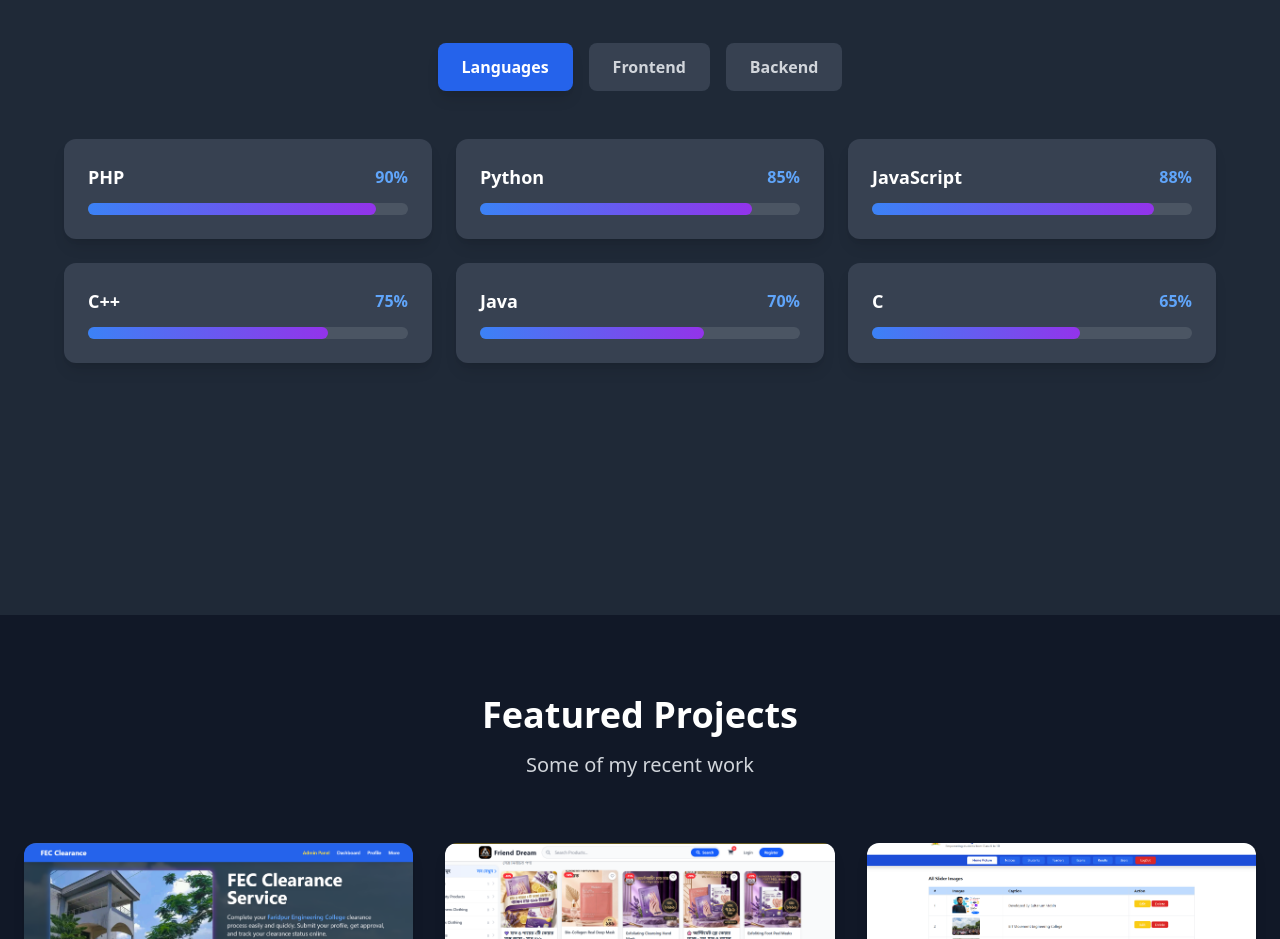
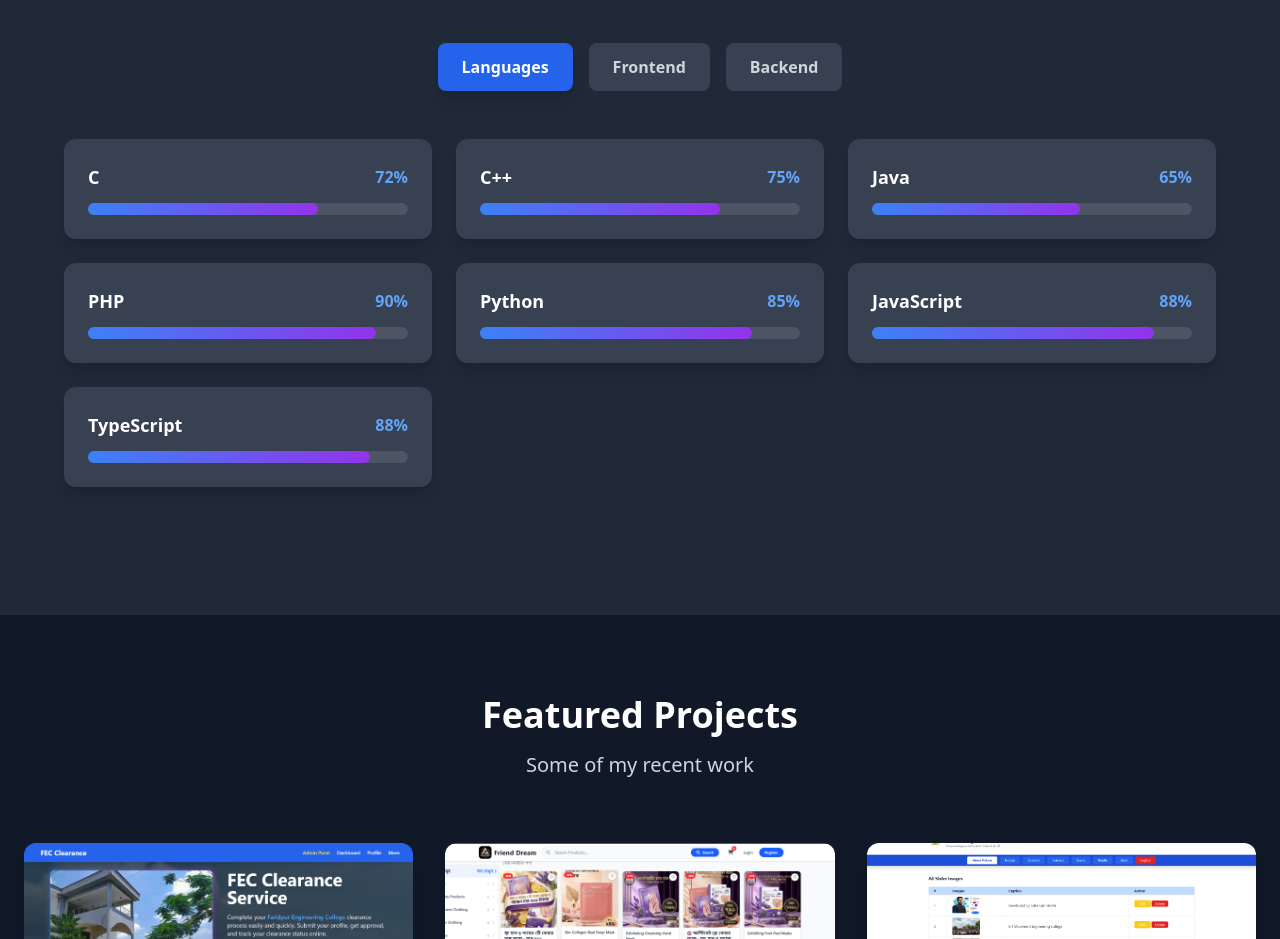
Before and after one commit to smsultan76/portfolio, a Next.js app: page / in a window 1280 px wide. Shown: the part 1140-2079 px from the top of the page. Built offline with nearby package versions, Linux system fonts and the light colour scheme.

Commit message:
updated skills

```diff
--- a/app/components/Skills.tsx
+++ b/app/components/Skills.tsx
@@ -4,23 +4,26 @@ import { useState } from 'react';
 
 const skillsData = {
   languages: [
+    { name: 'C', level: 72 },
+    { name: 'C++', level: 75 },
+    { name: 'Java', level: 65 },
     { name: 'PHP', level: 90 },
     { name: 'Python', level: 85 },
     { name: 'JavaScript', level: 88 },
-    { name: 'C++', level: 75 },
-    { name: 'Java', level: 70 },
-    { name: 'C', level: 65 },
+    { name: 'TypeScript', level: 88 },
   ],
   frontend: [
-    { name: 'HTML', level: 95 },
-    { name: 'CSS', level: 90 },
-    { name: 'TailwindCSS', level: 85 },
-    { name: 'Bootstrap', level: 80 },
+    { name: 'HTML', level: 99 },
+    { name: 'CSS', level: 97 },
+    { name: 'JavaScript', level: 80 },
+    { name: 'React', level: 72 },
     { name: 'Next.js', level: 75 },
+    { name: 'TailwindCSS', level: 98 },
+    { name: 'Bootstrap', level: 95 },
   ],
   backend: [
-    { name: 'Laravel', level: 88 },
-    { name: 'NestJS', level: 70 },
+    { name: 'Laravel', level: 92 },
+    { name: 'NestJS', level: 72 },
   ],
 };
 
```
